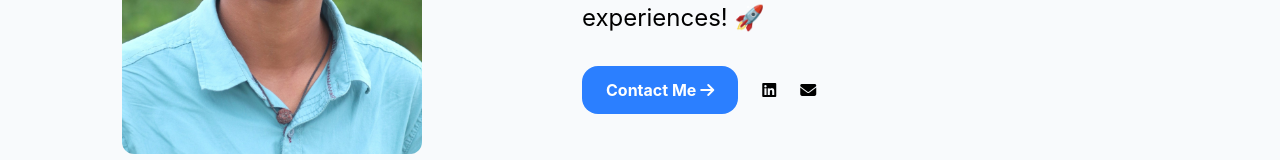
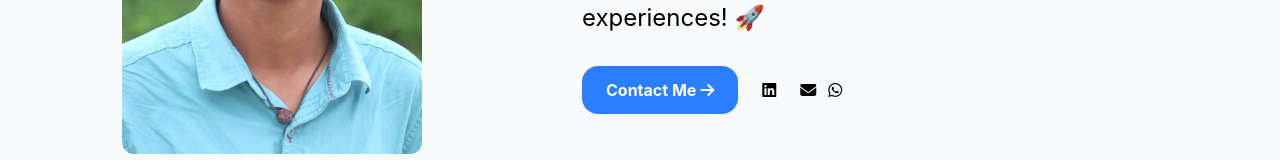
Before and after one commit to AshapuMohan/Ashapu-Mohan-Portfolio, a React (Create React App) app: page / in a window 1280 px wide. Shown: the part 508-668 px from the top of the page. Built offline with nearby package versions, Linux system fonts and the light colour scheme.

Commit message:
Update HeroSection.js

```diff
--- a/src/components/HeroSection.js
+++ b/src/components/HeroSection.js
@@ -24,6 +24,7 @@ function HeroSection() {
         </a>
         <a className='px-6' href='https://www.linkedin.com/in/mohan-ashapu-724aba258/'><i class="fa-brands fa-linkedin transition-transform duration-300 hover:scale-180"></i></a>
         <a href='mailto:ashapumohan123@gmail.com'><i class="fa-solid fa-envelope transition-transform duration-300 hover:scale-180"></i></a>
+        <a href='https://wa.me/917989909756?text=Hi%2C%20I%27m%20interested%20in%20your%20services.'><i class="fa-brands fa-whatsapp transition-transform duration-300 hover:scale-180 p-3"></i></a>
       </div>
     </div>
   );
```
